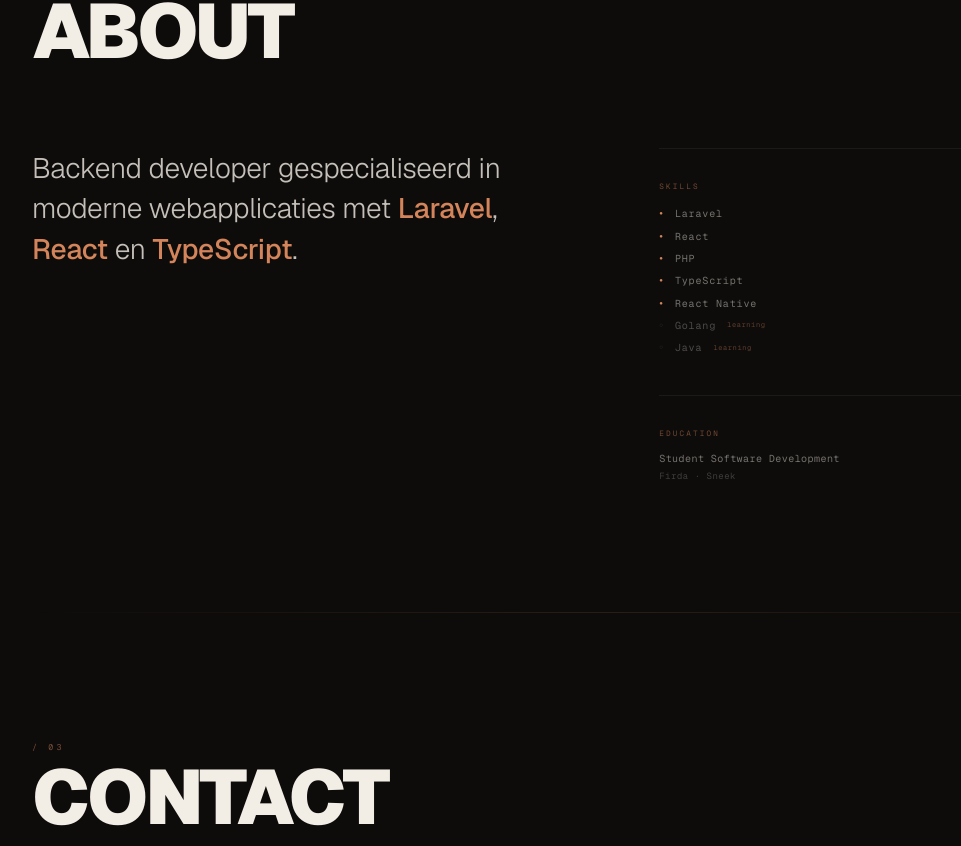
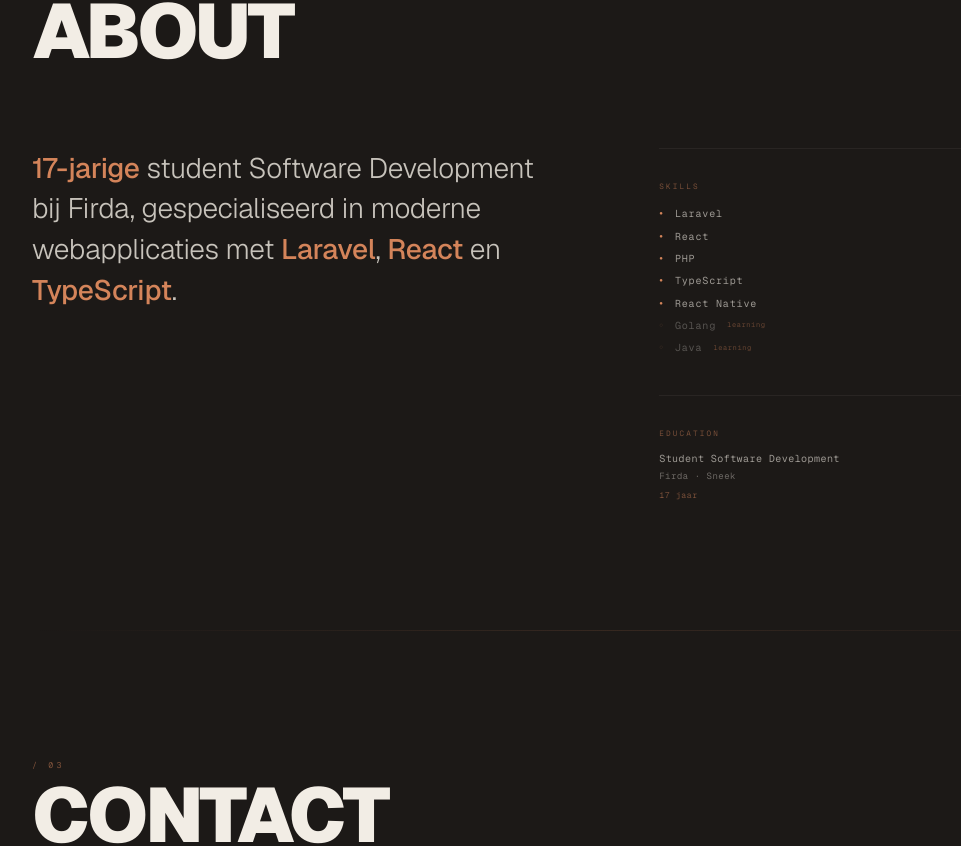
Before and after one commit to finnhet/portfolio, a Next.js app: page / in a window 1280 px wide. Shown: the part 1718-2564 px from the top of the page, without its empty margins (32-993 px from the left). Built offline with nearby package versions, Linux system fonts and the light colour scheme.

Commit message:
styling change and age

```diff
--- a/src/app/globals.css
+++ b/src/app/globals.css
@@ -1,7 +1,7 @@
 @import "tailwindcss";
 
 :root {
-  --background: #0e0c0b;
+  --background: #1c1917;
   --foreground: #f2ede5;
   --copper: #d4845a;
   --sage: #8fb3a7;
@@ -15,7 +15,7 @@ html, body {
 }
 
 body {
-  background-color: #0e0c0b;
+  background-color: #1c1917;
   color: #f2ede5;
   font-family: Arial, Helvetica, sans-serif;
   -webkit-overflow-scrolling: touch;
--- a/src/app/page.tsx
+++ b/src/app/page.tsx
@@ -3,8 +3,18 @@ import { useEffect, useRef, useState } from "react";
 
 const FG = "#f2ede5";
 const COPPER = "#d4845a";
-const DIM = "rgba(242,237,229,0.45)";
-const DIM2 = "rgba(242,237,229,0.22)";
+const DIM = "rgba(242,237,229,0.60)";
+const DIM2 = "rgba(242,237,229,0.38)";
+
+// Verander dit naar je echte geboortedatum — leeftijd wordt automatisch bijgehouden
+const BIRTH_DATE = new Date("2008-04-15");
+function getAge(birth: Date): number {
+  const today = new Date();
+  let age = today.getFullYear() - birth.getFullYear();
+  const m = today.getMonth() - birth.getMonth();
+  if (m < 0 || (m === 0 && today.getDate() < birth.getDate())) age--;
+  return age;
+}
 
 const projects = [
   {
@@ -295,7 +305,7 @@ export default function Home() {
     <div
       className="portfolio-root"
       style={{
-        backgroundColor: "#0e0c0b",
+        backgroundColor: "#1c1917",
         color: FG,
         minHeight: "100vh",
         overflowX: "hidden",
@@ -330,7 +340,7 @@ export default function Home() {
           display: "flex",
           justifyContent: "space-between",
           alignItems: "center",
-          background: scrolled ? "rgba(14,12,11,0.92)" : "transparent",
+          background: scrolled ? "rgba(28,25,23,0.92)" : "transparent",
           backdropFilter: scrolled ? "blur(20px)" : "none",
           borderBottom: scrolled ? "1px solid rgba(242,237,229,0.05)" : "none",
           transition: "all 0.4s ease",
@@ -418,7 +428,7 @@ export default function Home() {
             transition: "opacity 0.8s ease 0.1s",
           }}
         >
-          FH · PORTFOLIO · MMXXVI
+          FH · PORTFOLIO
         </div>
 
         {/* FINN — left aligned, cream */}
@@ -488,7 +498,7 @@ export default function Home() {
               whiteSpace: "nowrap",
             }}
           >
-            Backend Developer &nbsp;·&nbsp; NL
+            Backend Developer &nbsp;·&nbsp; Student &nbsp;·&nbsp; {getAge(BIRTH_DATE)} jaar &nbsp;·&nbsp; NL
           </span>
           <div
             style={{
@@ -722,7 +732,7 @@ export default function Home() {
                   margin: 0,
                 }}
               >
-                Backend developer gespecialiseerd in moderne webapplicaties met{" "}
+                <span style={{ color: COPPER, fontWeight: 500 }}>{getAge(BIRTH_DATE)}-jarige</span> student Software Development bij Firda, gespecialiseerd in moderne webapplicaties met{" "}
                 <span style={{ color: COPPER, fontWeight: 500 }}>Laravel</span>,{" "}
                 <span style={{ color: COPPER, fontWeight: 500 }}>React</span> en{" "}
                 <span style={{ color: COPPER, fontWeight: 500 }}>
@@ -859,6 +869,17 @@ export default function Home() {
                   }}
                 >
                   Firda · Sneek
+                </div>
+                <div
+                  style={{
+                    fontFamily: "var(--font-geist-mono)",
+                    fontSize: "0.52rem",
+                    color: "rgba(212,132,90,0.5)",
+                    letterSpacing: "0.06em",
+                    marginTop: "0.35rem",
+                  }}
+                >
+                  {getAge(BIRTH_DATE)} jaar
                 </div>
               </div>
             </div>
```
